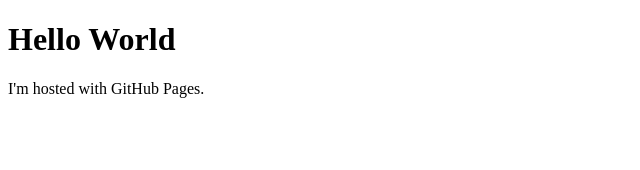
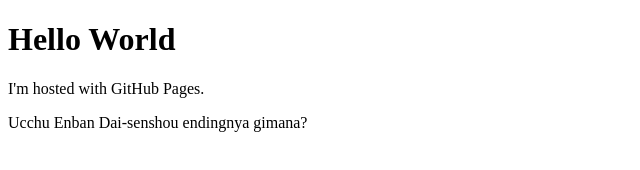
Before and after one commit to arvincans/statolab.github.io, a plain HTML site: page index.html in a window 1280 px wide. Shown: the whole page, without its empty margins (0-640 px from the left). Drawn offline with Linux system fonts and the light colour scheme.

Commit message:
Update index.html

```diff
--- a/index.html
+++ b/index.html
@@ -3,5 +3,6 @@
 <body>
 <h1>Hello World</h1>
 <p>I'm hosted with GitHub Pages.</p>
+<p>Ucchu Enban Dai-senshou endingnya gimana?</p>
 </body>
 </html>
```
